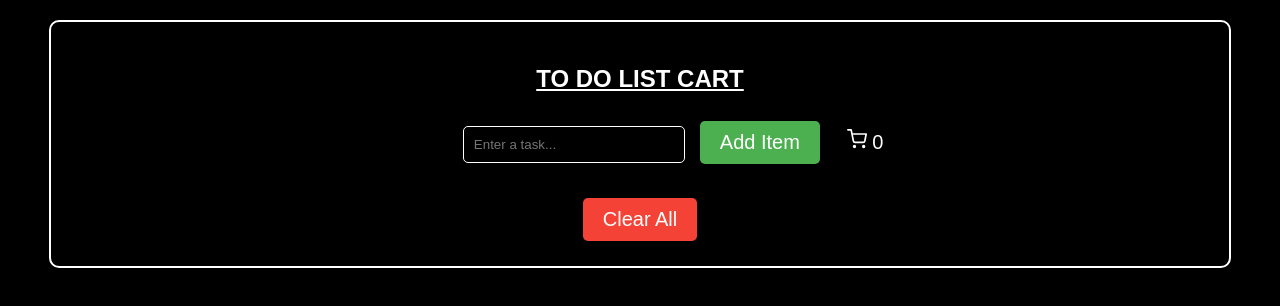
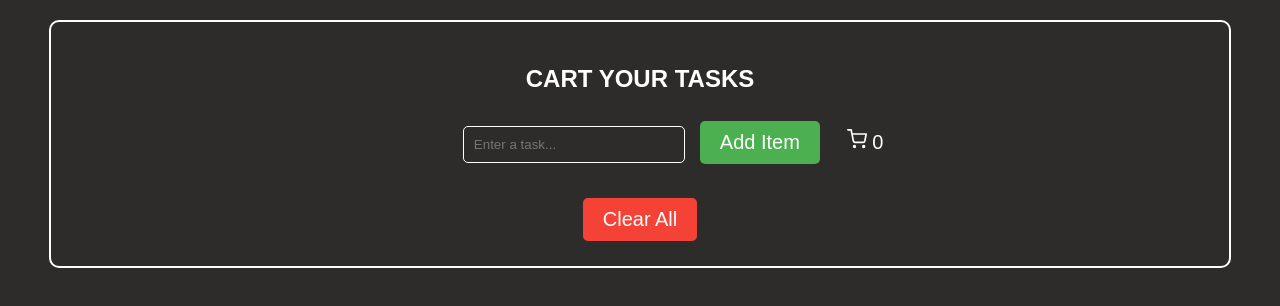
Before and after one commit to arshnoork-101/Task-Manager, a React (Vite) app: page / in a window 1280 px wide. Shown: the top 306 px of the page. Built offline with nearby package versions, Linux system fonts and the light colour scheme.

Commit message:
Add Local Storage To Get Previous Records

```diff
--- a/src/components/reduxtoolkit/CartTodoList.jsx
+++ b/src/components/reduxtoolkit/CartTodoList.jsx
@@ -1,18 +1,32 @@
-import React, { useState } from 'react';
-import { useDispatch, useSelector } from 'react-redux';
-import { addItem, deleteItem, clearAll, updateItem } from './slices/ListSlice';
-import CartNav from './CartNav';
+import React, { useState, useEffect } from "react";
+import { useDispatch, useSelector } from "react-redux";
+import { addItem, deleteItem, clearAll, updateItem } from "./slices/ListSlice";
+import CartNav from "./CartNav";
 
 function CartTodoList() {
-  const [newTask, setNewTask] = useState('');
+  const [newTask, setNewTask] = useState("");
   const [editIndex, setEditIndex] = useState(null); // To Track the index of the task being edited
   const dispatch = useDispatch();
   const tasks = useSelector((state) => state.cart.items);
 
+  // Load tasks from localStorage
+  useEffect(() => {
+    const savedTasks = localStorage.getItem("tasks");
+    if (savedTasks) {
+      const parsedTasks = JSON.parse(savedTasks);
+      parsedTasks.forEach((task) => dispatch(addItem(task)));
+    }
+  }, []);
+
+  // Save tasks to localStorage when they change
+  useEffect(() => {
+    localStorage.setItem('tasks', JSON.stringify(tasks));
+  }, [tasks]);
+
   const AddTask = () => {
-    if (newTask.trim() !== '') {
+    if (newTask.trim() !== "") {
       dispatch(addItem(newTask));
-      setNewTask('');
+      setNewTask("");
     }
   };
 
@@ -25,9 +39,9 @@ function CartTodoList() {
   };
 
   const UpdateTask = () => {
-    if (newTask.trim() !== '') {
+    if (newTask.trim() !== "") {
       dispatch(updateItem({ index: editIndex, updatedTask: newTask }));
-      setNewTask('');
+      setNewTask("");
       setEditIndex(null); // Reset edit state after updating
     }
   };
@@ -38,31 +52,32 @@ function CartTodoList() {
   };
 
   return (
-    <div className='outerDiv'>
+    <div className="outerDiv">
       <br />
       <center>
-          <h1 className="font-bold"><u>TO DO LIST CART</u></h1>
+        <h1 className="font-bold">CART YOUR TASKS</h1>
         <span> </span> <br />
         <br />
         <div>
-          <div className='secClass'>
+          <div className="secClass">
             &nbsp; &nbsp; &nbsp; &nbsp; &nbsp; &nbsp;
             <input
               type="text"
               placeholder="Enter a task..."
               value={newTask}
               onChange={(e) => setNewTask(e.target.value)}
-            onKeyDown={(e)=>{
-              if(e.key=='Enter'){
+              onKeyDown={(e) => {
+                if (e.key === "Enter") {
                   e.preventDefault(); // Prevents form submission
                   editIndex !== null ? UpdateTask() : AddTask();
                 }
-            }
-
-            }
+              }}
             />
-          <button className="add-button" onClick={editIndex !== null ? UpdateTask : AddTask}>
-            {editIndex !== null ? 'Update Item' : 'Add Item'}
+            <button
+              className="add-button"
+              onClick={editIndex !== null ? UpdateTask : AddTask}
+            >
+              {editIndex !== null ? "Update Item" : "Add Item"}
             </button>
             <span>
               &nbsp; &nbsp;
@@ -76,11 +91,17 @@ function CartTodoList() {
               {tasks.map((task, index) => (
                 <li key={index}>
                   {task}
-                <span className='btnSpan'>
-                <button className="update-button" onClick={() => StartEditing(index)}>
+                  <span className="btnSpan">
+                    <button
+                      className="update-button"
+                      onClick={() => StartEditing(index)}
+                    >
                       Edit
                     </button>
-                <button className="delete-button" onClick={() => DeleteTask(index)}>
+                    <button
+                      className="delete-button"
+                      onClick={() => DeleteTask(index)}
+                    >
                       Delete
                     </button>
                   </span>
--- a/src/styles/CartToDo.css
+++ b/src/styles/CartToDo.css
@@ -1,6 +1,6 @@
 /* src/styles/CartTodoList.css */
 *{
-  background-color: black;
+  background-color: rgb(46, 43, 43);
 }
 
 /* General container styles */
@@ -16,7 +16,6 @@ div {
     margin: 20px auto;
     width: 90%;
   }
-
 
   h1 {
     font-size: 24px;
```
Lines whose indentation alone changed are shown as unchanged.
